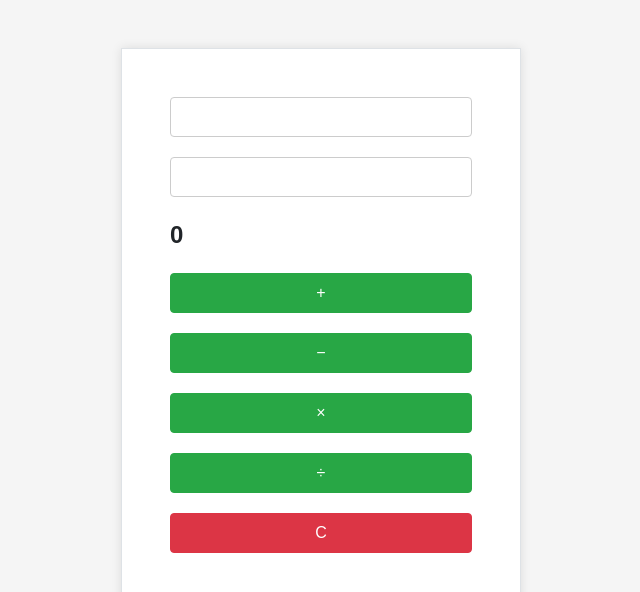
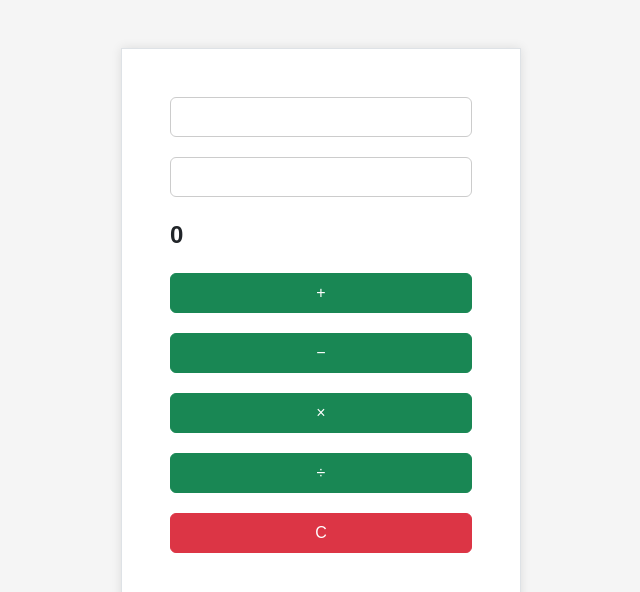
Before and after one commit to IDGoodness/JavaScript_Calculator, a plain HTML site: page index.html in a window 1280 px wide. Shown: the top 592 px of the page, without its empty margins (319-959 px from the left). Drawn offline with nearby package versions, Linux system fonts and the light colour scheme.

Commit message:
Resolved: A little problem with bootstrap cdn.

```diff
--- a/index.html
+++ b/index.html
@@ -4,7 +4,7 @@
     <meta charset="UTF-8">
     <meta name="viewport" content="width=device-width, initial-scale=1.0">
     <title>Calculator--JavaScript</title>
-    <link rel="stylesheet" href="https://maxcdn.bootstrapcdn.com/bootstrap/4.0.0/css/bootstrap.min.css">
+    <link href="https://cdn.jsdelivr.net/npm/bootstrap@5.3.3/dist/css/bootstrap.min.css" rel="stylesheet" integrity="sha384-QWTKZyjpPEjISv5WaRU9OFeRpok6YctnYmDr5pNlyT2bRjXh0JMhjY6hW+ALEwIH" crossorigin="anonymous">
     <link rel="stylesheet" href="style.css">
 </head>
 <body>
```
